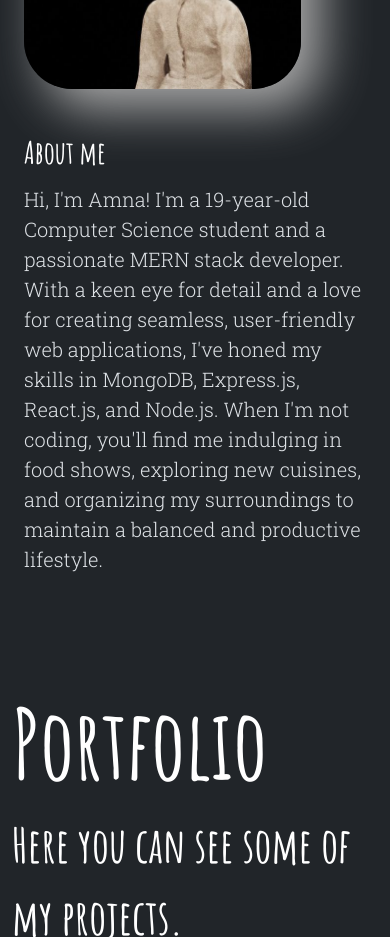
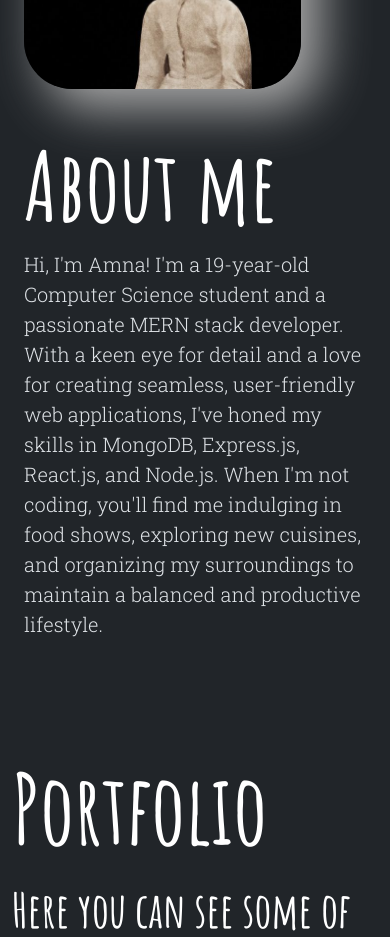
Before and after one commit to gamecodealchemist/hi, a plain HTML site: page index.html in a window 390 px wide. Shown: the part 1500-2437 px from the top of the page. Drawn offline with nearby package versions, Linux system fonts and the light colour scheme.

Commit message:
Update style.css

```diff
--- a/style.css
+++ b/style.css
@@ -15,7 +15,7 @@
     background-size: cover;
 
 }
-.first,.um{
+#lol,.first,.um{
     font-family: "Amatic SC", sans-serif;
     font-weight: 700;
     font-style: normal;
@@ -81,7 +81,7 @@ a{
         font-size: 5rem !important;
         text-align: center !important;
     }
-    #hehaw{
+    #hehaw,#lol{
         font-size: 6rem !important;
 
     }
```
